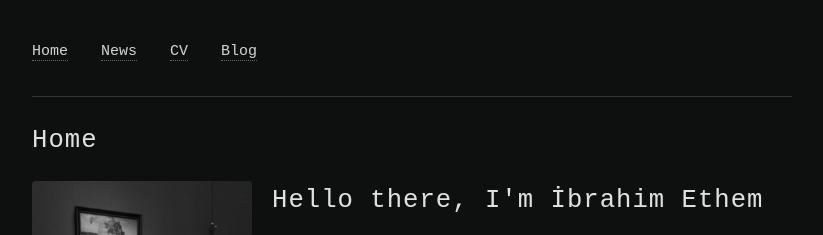
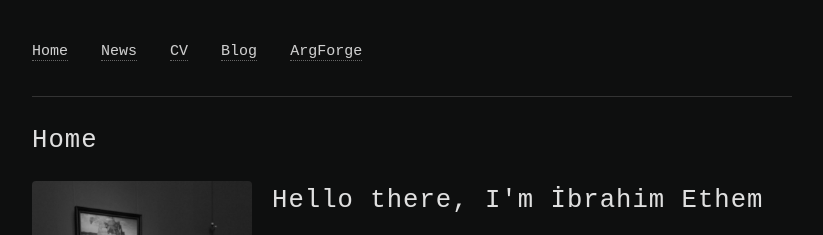
Before and after one commit to ieddeveci/ieddeveci.github.io, a Jekyll site: the page built from index.md, in a window 1280 px wide. Shown: the top 235 px of the page, without its empty margins (228-1051 px from the left). Built offline with Jekyll 4.4.1, drawn with Linux system fonts in a browser that asks for light colours.

Commit message:
Add ArgForge link to header

```diff
--- a/_includes/header.html
+++ b/_includes/header.html
@@ -3,5 +3,6 @@
   <a href="/news/">News</a>
   <a href="/cv/">CV</a>
   <a href="/blog/">Blog</a>
+  <a href="{{ '/argforge/' | relative_url }}">ArgForge</a>
 </nav>
 <hr>
```
